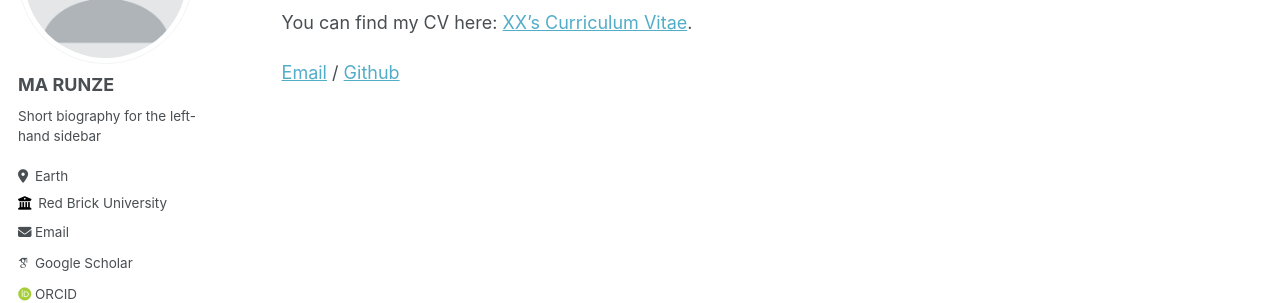
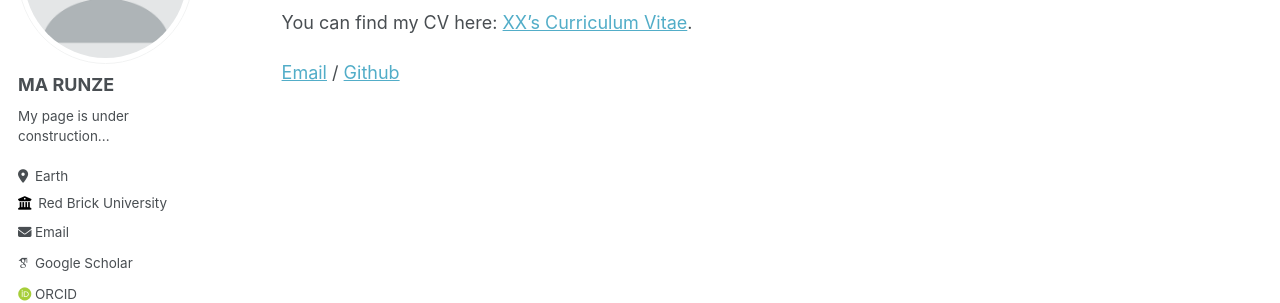
Before and after one commit to Kha1edze/Kha1edze.github.io, a Jekyll site: the page built from _pages/about.md, in a window 1280 px wide. Shown: the part 217-520 px from the top of the page. Built offline with Jekyll 4.4.1, drawn with Linux system fonts in a browser that asks for light colours; some web fonts are replaced.

Commit message:
Update _config.yml

```diff
--- a/_config.yml
+++ b/_config.yml
@@ -24,7 +24,7 @@ author:
   avatar           : "profile.png"
   name             : "MA RUNZE"
   pronouns         : # example: "she/her"
-  bio              : "Short biography for the left-hand sidebar"
+  bio              : "My page is under construction..."
   location         : "Earth"
   employer         : "Red Brick University"
   uri              : # URL
```
